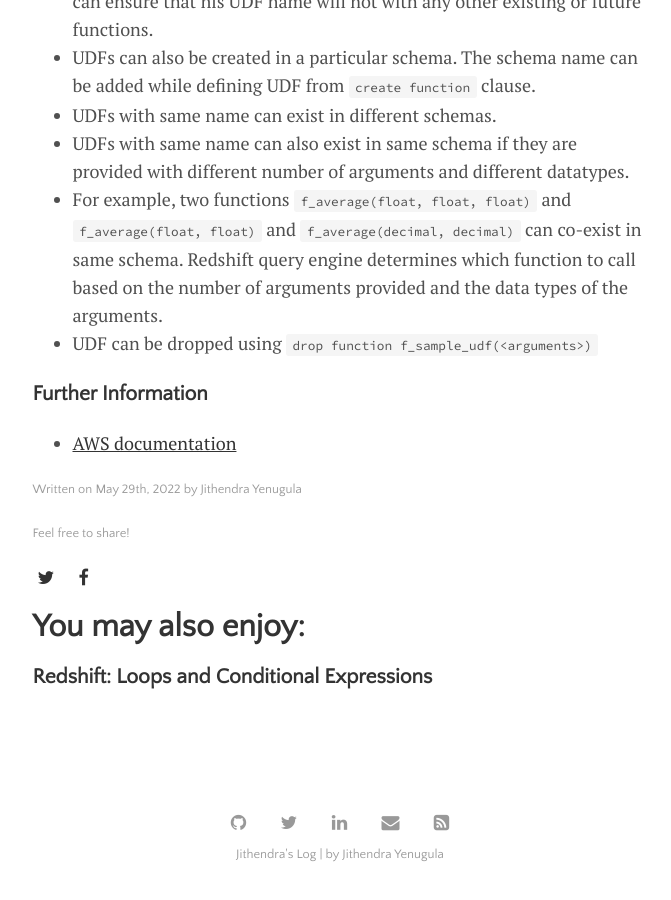
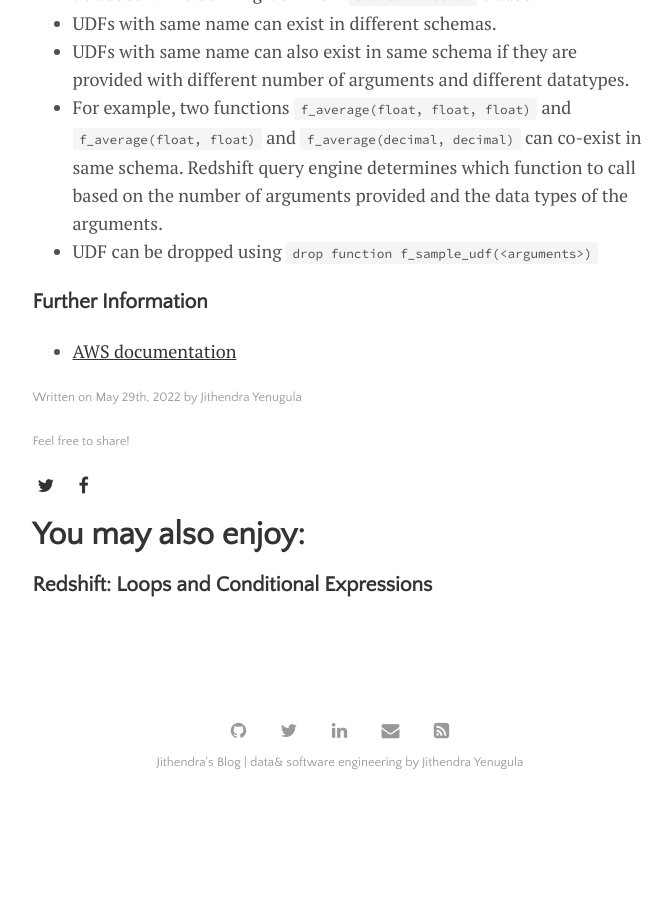
Before and after one commit to jithendray/cv, a Jekyll site: the page built from _posts/2022-05-29-redshift-udf.md, in a window 1280 px wide and 900 px high, scrolled down 4385 px. Shown: the whole window, without its empty margins (300-971 px from the left). Built offline with Jekyll 4.4.1, drawn with Linux system fonts in a browser that asks for light colours; after the commit the page ends 5193 px from its top, so only the background shows below that; some of the changed text lies outside the part shown.

Commit message:
corrections

```diff
--- a/_config.yml
+++ b/_config.yml
@@ -20,8 +20,8 @@
 plugins:             [jekyll-paginate, jekyll-sitemap, jekyll-feed, jekyll-seo-tag]
 
 # Customise atom feed settings (this is where Jekyll-Feed gets configuration information)
-title:		           "Jithendra's Log"
-description:	       ''
+title:		           "Jithendra's Blog"
+description:	       'data& software engineering'
 author:              'Jithendra Yenugula'
 
 # RSS 2.0 can be used instead of Atom by uncommenting following two lines
--- a/_posts/2022-05-29-redshift-udf.md
+++ b/_posts/2022-05-29-redshift-udf.md
@@ -10,8 +10,9 @@
 Today I learned, I can create functions in SQL and use them over and over for repetitive tasks while building or developing pipelines. I've been working with AWS Redshift for the past few months. Redshift is a very powerful and cost-effective cloud data warehousing solution provided by Amazon. It has its own Redshift SQL dialect which is a variant of PostgreSQL.
 
  <!-- more -->
-<!--
- 1. TOC
+
+
+ <!-- 1. TOC
 {:toc} -->
 
 
```
